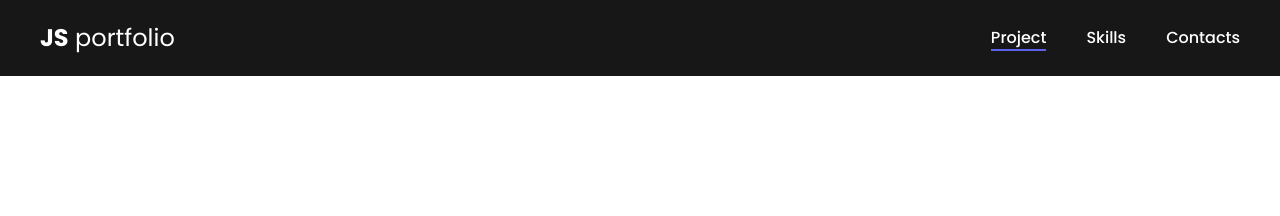
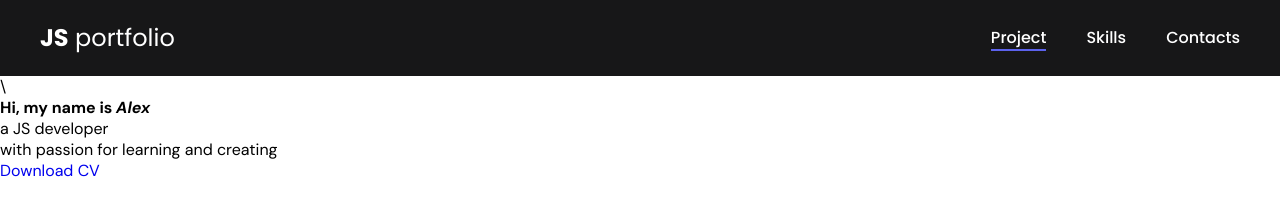
Before and after one commit to AlexMurrr/portfolio, a plain HTML site: page index.html in a window 1280 px wide. Drawn offline with Linux system fonts and the light colour scheme.

Commit message:
html markup header

```diff
--- a/css/main.css
+++ b/css/main.css
@@ -80,3 +80,5 @@ font-family: "Poppins", sans-serif; */
     width: 100%;
     background-color: var(--accent);
  }
+
+ /* header */
--- a/index.html
+++ b/index.html
@@ -20,5 +20,20 @@
             </div>
         </div>
     </nav>
+
+    <header class="header">\
+        <div class="container">
+            <div class="wraper">
+                <h1 class="header_title">
+                    <strong> Hi, my name is <em>Alex</em></strong> <br>
+                    a JS developer
+                </h1>
+                <div class="header_text">
+                    <p>with passion for learning and creating</p>
+                </div>
+                <a href="#!" class="btn">Download CV</a>
+            </div>
+        </div>
+    </header>
 </body>
 </html>
```
